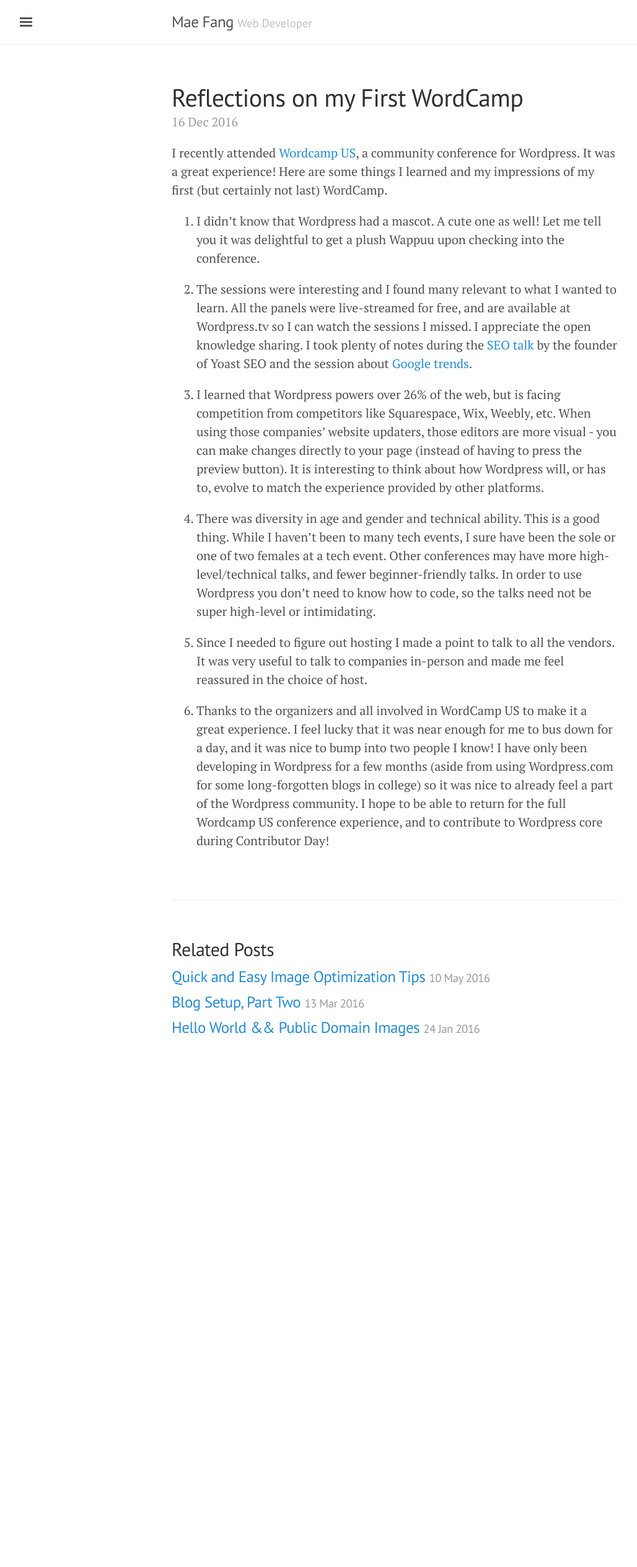
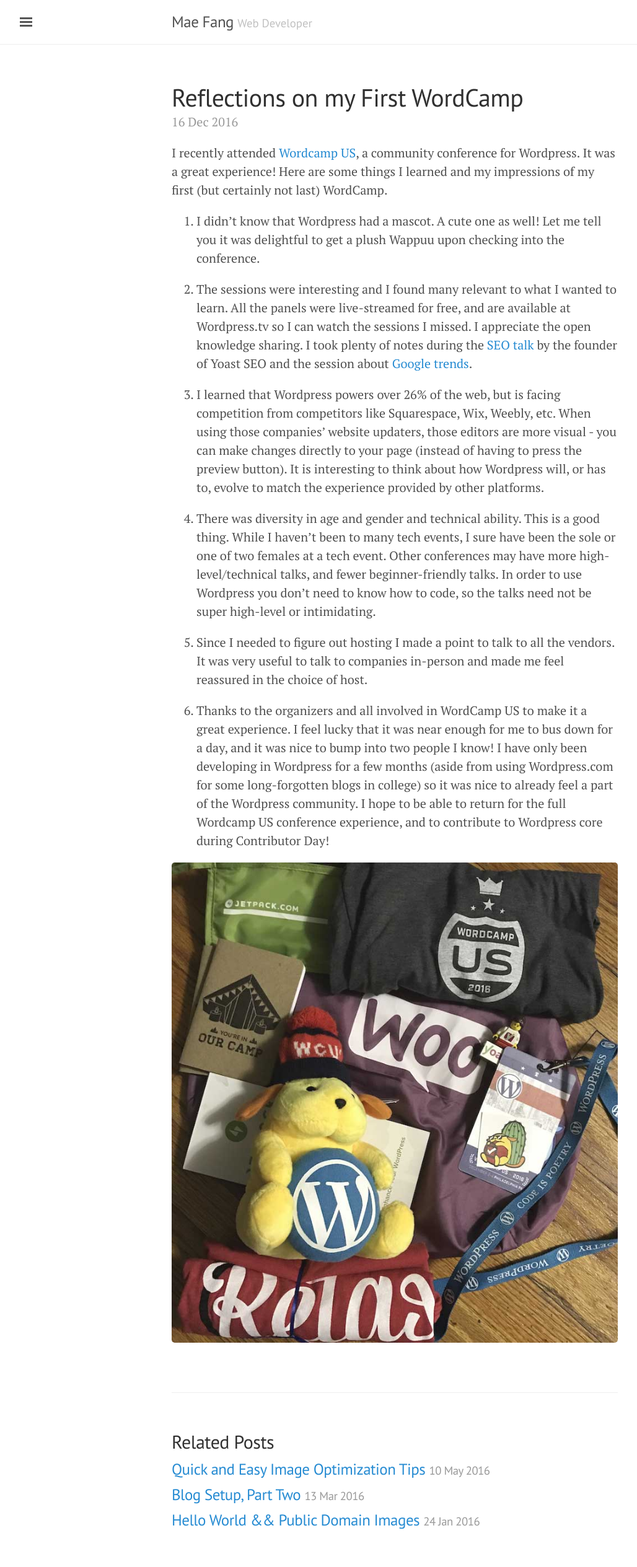
Before and after one commit to mmmfang/blog, a Jekyll site: the page built from _posts/2016-12-16-wordcamp-us.md, in a window 1280 px wide. Shown: the whole page at 62% size, without its empty margins (3-1031 px from the left). Built offline with Jekyll 4.4.1, drawn with Linux system fonts in a browser that asks for light colours; before the commit the page ends 1735 px from its top, so only the background shows below that.

Commit message:
added photo to wordcamp blog post

```diff
--- a/_posts/2016-12-16-wordcamp-us.md
+++ b/_posts/2016-12-16-wordcamp-us.md
@@ -16,3 +16,5 @@ I recently attended [Wordcamp US](https://2016.us.wordcamp.org), a community con
 5. Since I needed to figure out hosting I made a point to talk to all the vendors. It was very useful to talk to companies in-person and made me feel reassured in the choice of host.
 
 6. Thanks to the organizers and all involved in WordCamp US to make it a great experience. I feel lucky that it was near enough for me to bus down for a day, and it was nice to bump into two people I know! I have only been developing in Wordpress for a few months (aside from using Wordpress.com for some long-forgotten blogs in college) so it was nice to already feel a part of the Wordpress community. I hope to be able to return for the full Wordcamp US conference experience, and to contribute to Wordpress core during Contributor Day!
+
+![Conference swag]({{site.url}}/assets/wordcamp-us-swag.jpg)
```
Also changed, not shown: assets/wordcamp-us-swag.jpg (added).
